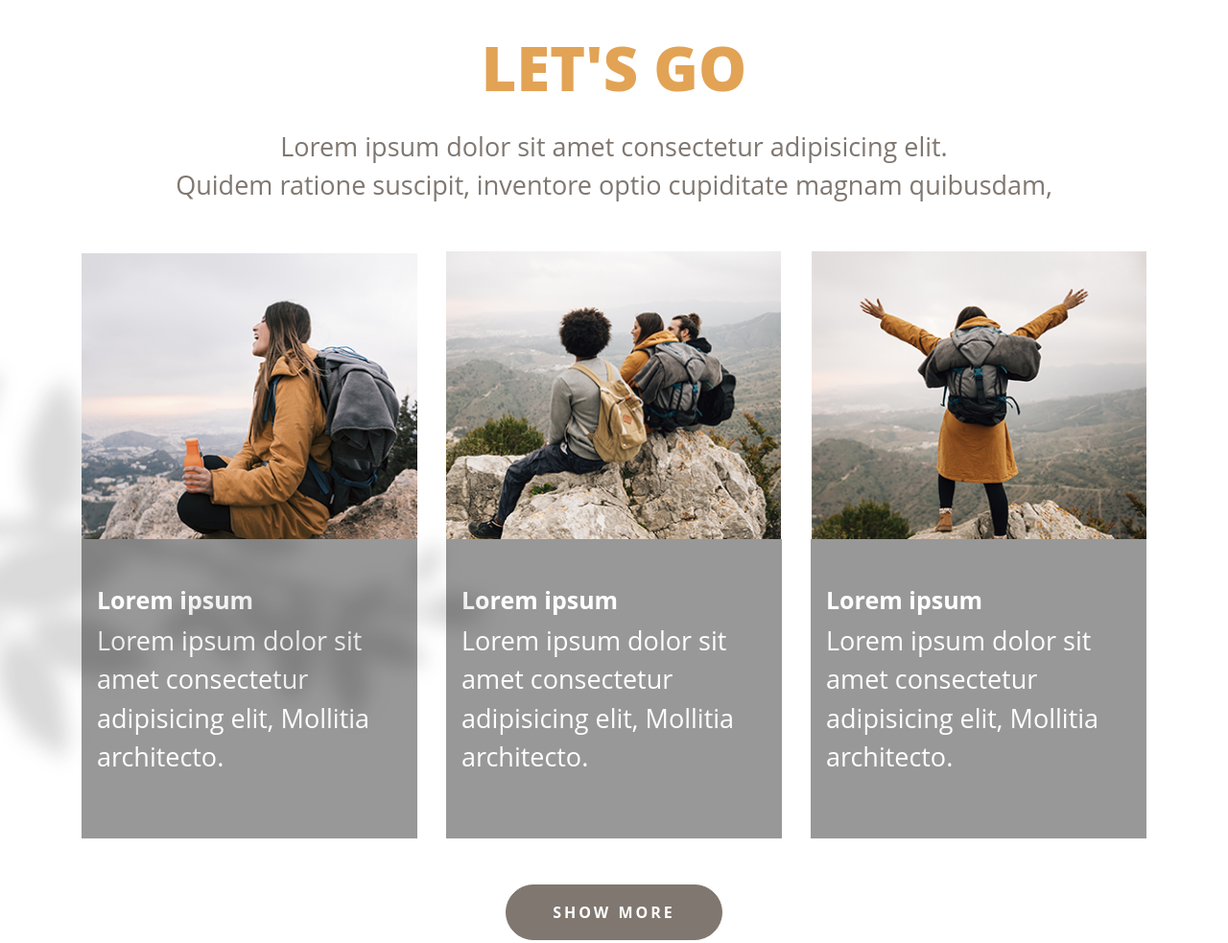
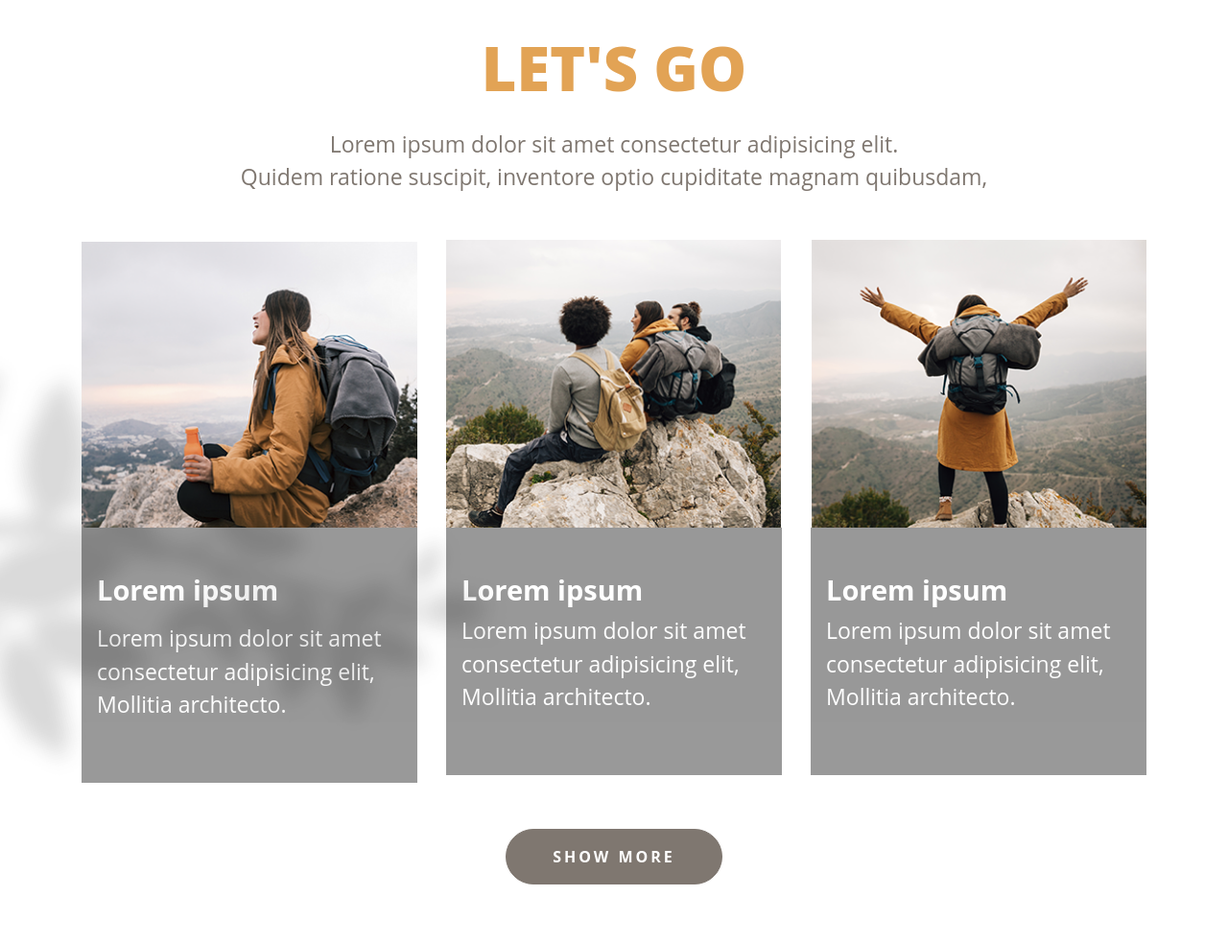
Before and after one commit to nat-GH/summer-exploring, a plain HTML site: page index.html in a window 1280 px wide. Shown: the part 1280-2263 px from the top of the page at 96% size. Drawn offline with nearby package versions, Linux system fonts and the light colour scheme.

Commit message:
fix: cards font-size

```diff
--- a/index.css
+++ b/index.css
@@ -208,7 +208,7 @@ header .search-bar button {
 
 .custom-card-title {
     font-weight: 700;
-    font-size: 25px;
+    font-size: 29px;
     color: var(--light-color);
 }
 
@@ -217,7 +217,7 @@ header .search-bar button {
 }
 
 .second-session p{
-    font-size: 27px;
+    font-size: 23px;
 }
 
 .third-session .session-card {
--- a/index.html
+++ b/index.html
@@ -124,7 +124,7 @@
                     <div class="col-md-4 col-12 mb-5 mb-md-0">
                         <img src="imagens/foto1.png" class="custom-card-img">
                         <div class="custom-card py-5 px-3">
-                            <h6 class="custom-card-title">
+                            <h6 class="custom-card-title mb-3">
                                 Lorem ipsum
                             </h6>
                             <p class="light-color">
```
